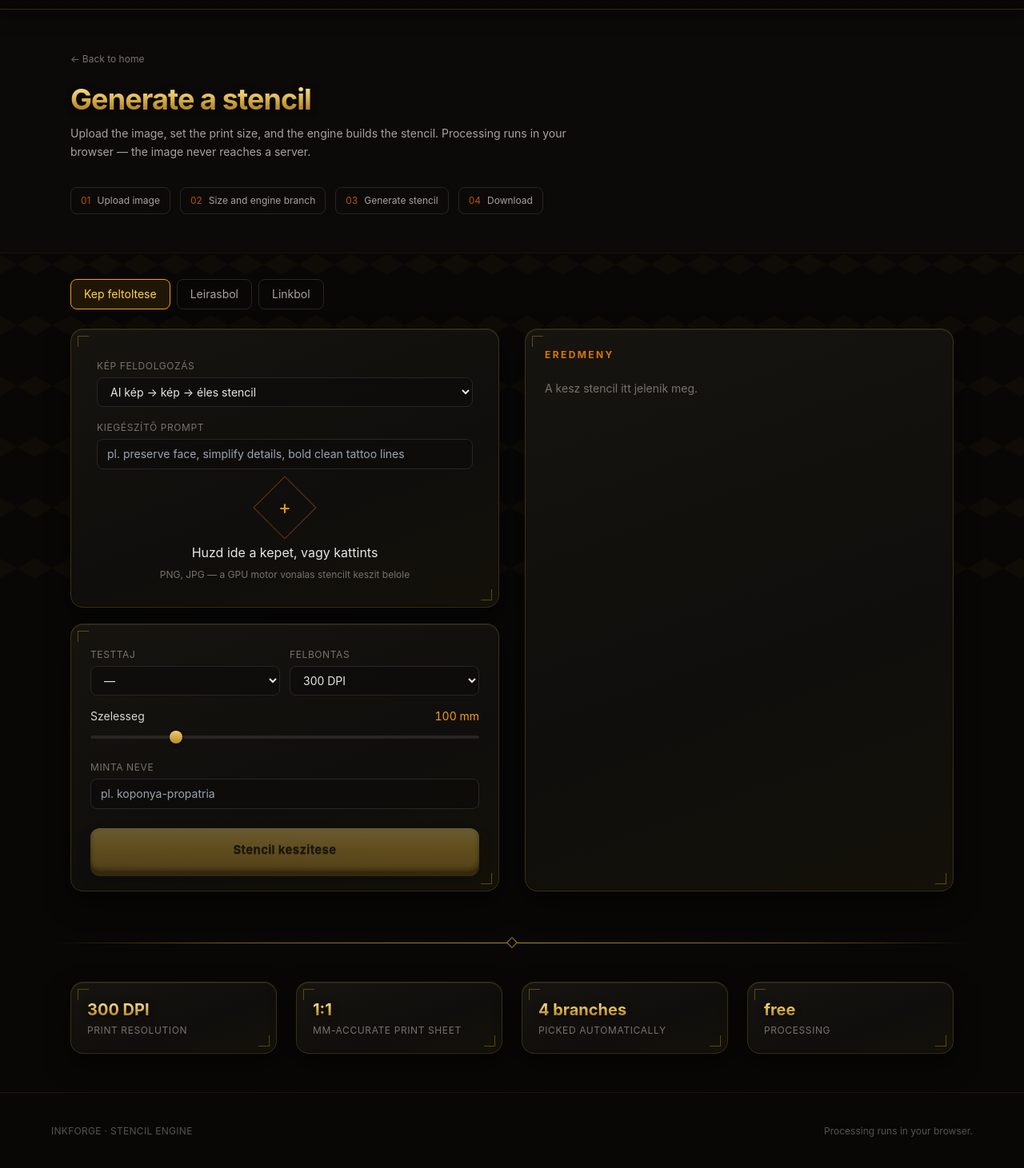
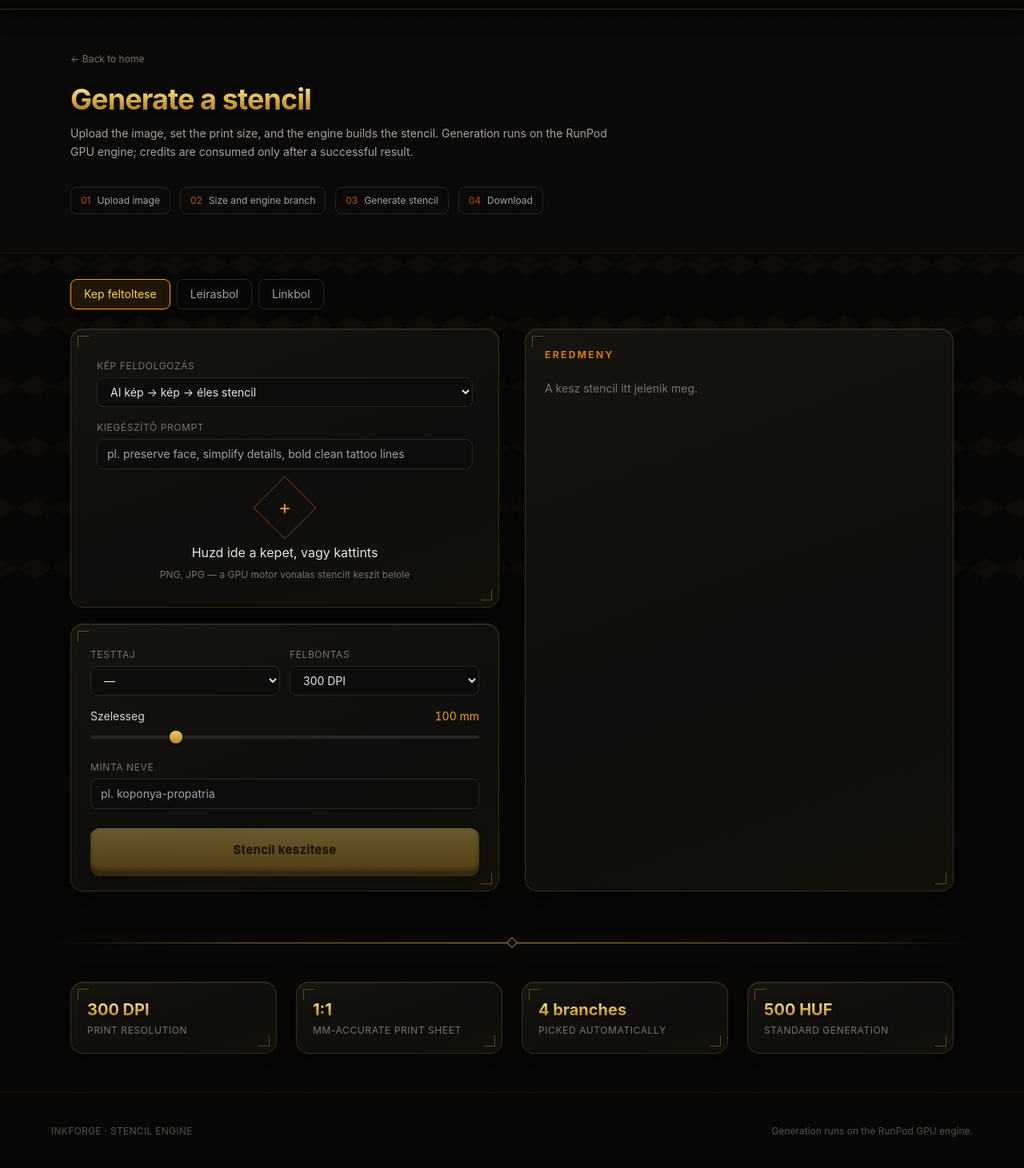
Before and after one commit to inkforgehungary-ux/inkforge, a Next.js app: page /en/stencil in a window 1280 px wide. Shown: the part 49-1510 px from the top of the page at 80% size. Built offline with nearby package versions, Linux system fonts and the light colour scheme.

Commit message:
Update stencil page for paid RunPod generation

```diff
--- a/app/[lang]/stencil/page.js
+++ b/app/[lang]/stencil/page.js
@@ -13,20 +13,20 @@ const T = {
   hu: {
     nav: 'Stencil',
     title: 'Stencil generalasa',
-    intro: 'Toltsd fel a kepet, allitsd be a nyomtatasi meretet, es a motor kesziti el a sablont. A feldolgozas a bongeszodben fut — a kep nem kerul szerverre.',
+    intro: 'Toltsd fel a kepet, allitsd be a nyomtatasi meretet, es a motor kesziti el a sablont. A generálás a RunPod GPU-motoron fut, és csak sikeres generálás után vonunk le kreditet.',
     steps: ['Kep feltoltese', 'Meret es motor-ag', 'Sablon generalasa', 'Letoltes'],
     back: 'Vissza a fooldalra',
-    facts: [['300 DPI', 'nyomtatasi felbontas'], ['1:1', 'mm-pontos nyomtatasi lap'], ['4 ag', 'a motor automatikusan valaszt'], ['ingyenes', 'a feldolgozas']],
-    foot: 'A feldolgozas a bongeszodben fut.'
+    facts: [['300 DPI', 'nyomtatasi felbontas'], ['1:1', 'mm-pontos nyomtatasi lap'], ['4 ag', 'a motor automatikusan valaszt'], ['500 Ft', 'alap generálás']],
+    foot: 'A generálás a RunPod GPU-motoron fut.'
   },
   en: {
     nav: 'Stencil',
     title: 'Generate a stencil',
-    intro: 'Upload the image, set the print size, and the engine builds the stencil. Processing runs in your browser — the image never reaches a server.',
+    intro: 'Upload the image, set the print size, and the engine builds the stencil. Generation runs on the RunPod GPU engine; credits are consumed only after a successful result.',
     steps: ['Upload image', 'Size and engine branch', 'Generate stencil', 'Download'],
     back: 'Back to home',
-    facts: [['300 DPI', 'print resolution'], ['1:1', 'mm-accurate print sheet'], ['4 branches', 'picked automatically'], ['free', 'processing']],
-    foot: 'Processing runs in your browser.'
+    facts: [['300 DPI', 'print resolution'], ['1:1', 'mm-accurate print sheet'], ['4 branches', 'picked automatically'], ['500 HUF', 'standard generation']],
+    foot: 'Generation runs on the RunPod GPU engine.'
   },
   de: {
     nav: 'Stencil',
@@ -34,7 +34,7 @@ const T = {
     intro: 'Bild hochladen, Druckgrosse einstellen, der Motor baut die Schablone. Die Verarbeitung lauft im Browser.',
     steps: ['Bild hochladen', 'Grosse und Motor-Zweig', 'Schablone erstellen', 'Download'],
     back: 'Zuruck zur Startseite',
-    facts: [['300 DPI', 'Druckauflosung'], ['1:1', 'mm-genaues Druckblatt'], ['4 Zweige', 'automatisch gewahlt'], ['kostenlos', 'die Verarbeitung']],
+    facts: [['300 DPI', 'Druckauflosung'], ['1:1', 'mm-genaues Druckblatt'], ['4 Zweige', 'automatisch gewahlt'], ['500 HUF', 'standard generation']],
     foot: 'Die Verarbeitung lauft im Browser.'
   },
   pl: {
@@ -43,7 +43,7 @@ const T = {
     intro: 'Wgraj obraz, ustaw rozmiar wydruku, a silnik zbuduje szablon. Przetwarzanie dziala w przegladarce.',
     steps: ['Wgraj obraz', 'Rozmiar i galaz silnika', 'Utworz szablon', 'Pobierz'],
     back: 'Powrot do strony glownej',
-    facts: [['300 DPI', 'rozdzielczosc druku'], ['1:1', 'arkusz co do mm'], ['4 galezie', 'wybierane automatycznie'], ['bezplatnie', 'przetwarzanie']],
+    facts: [['300 DPI', 'rozdzielczosc druku'], ['1:1', 'arkusz co do mm'], ['4 galezie', 'wybierane automatycznie'], ['500 HUF', 'standard generation']],
     foot: 'Przetwarzanie dziala w przegladarce.'
   }
 };
```
